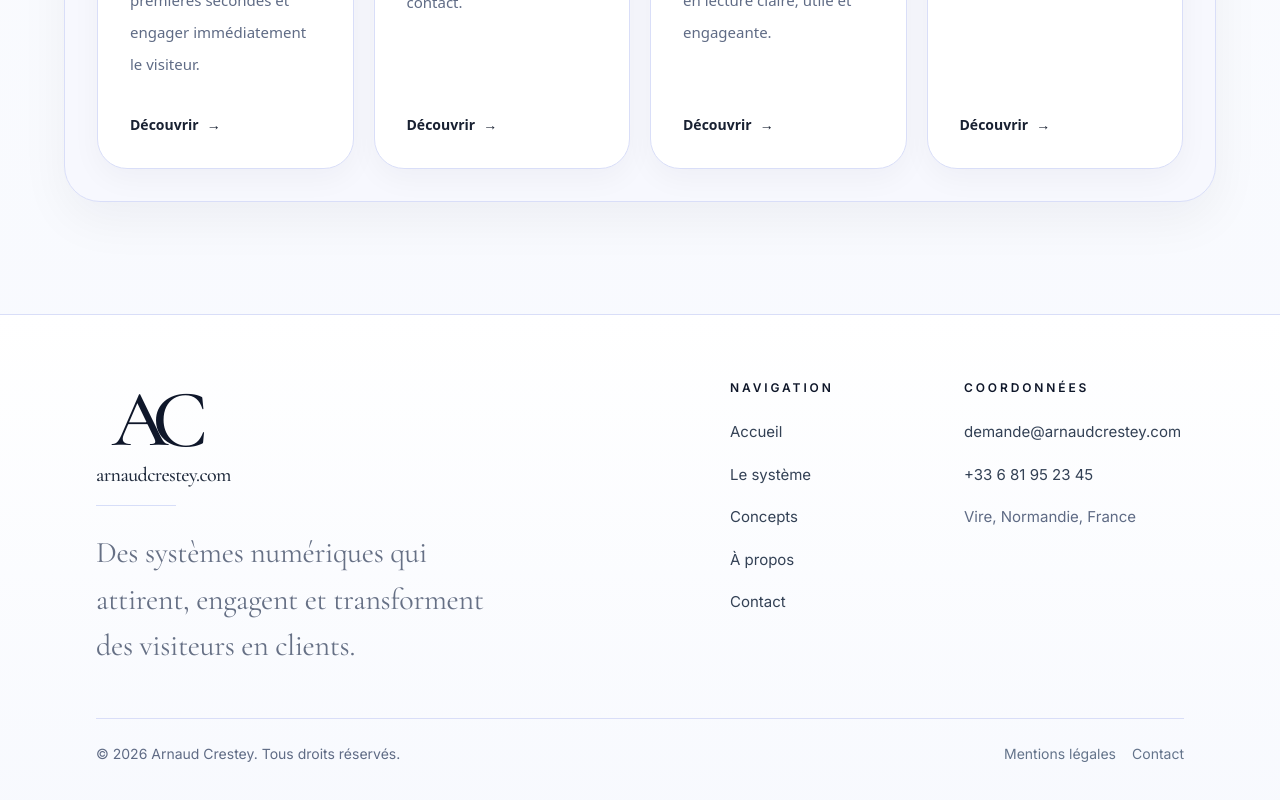
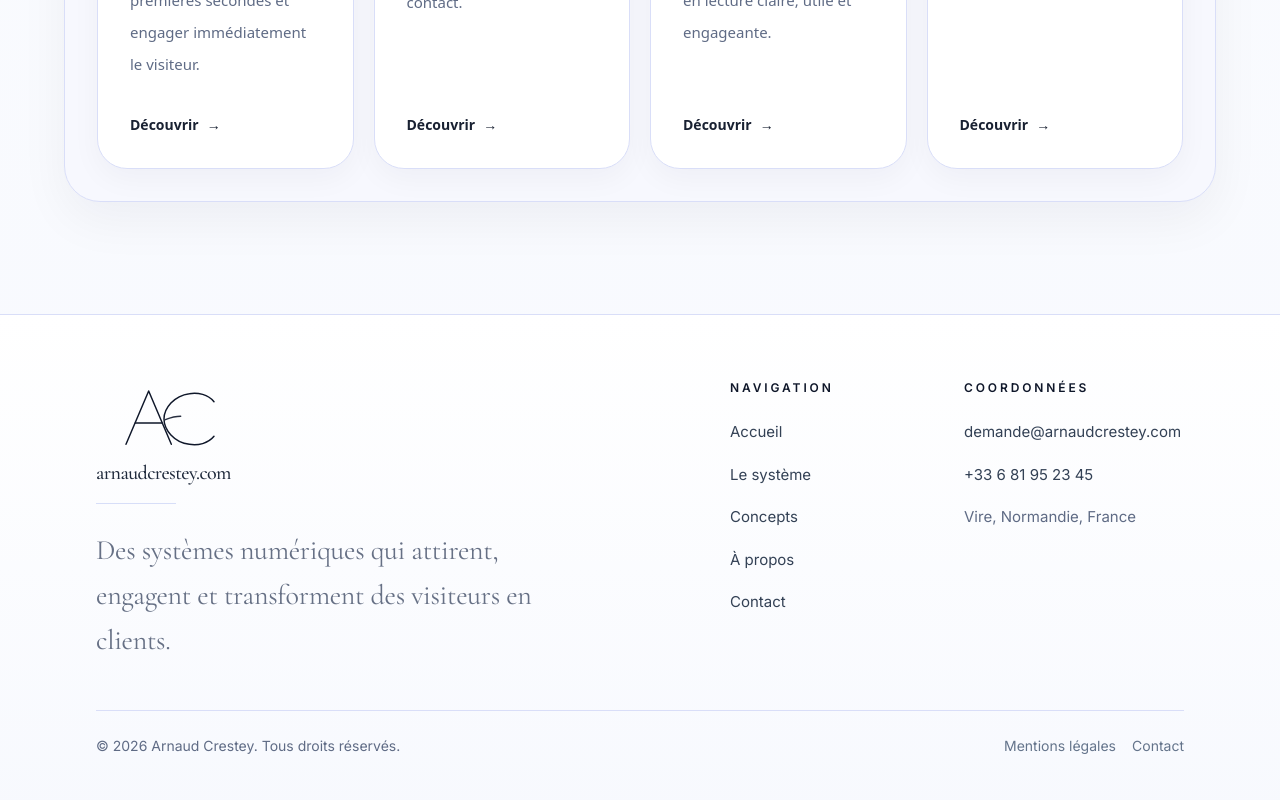
Before and after one commit to arnaudcrestey/portail-site-vitrine, a Next.js app: page / in a window 1280 px wide. Shown: the part 2486-3286 px from the top of the page. Built offline with nearby package versions, Linux system fonts and the light colour scheme.

Commit message:
Update footer.tsx

```diff
--- a/components/footer.tsx
+++ b/components/footer.tsx
@@ -14,16 +14,29 @@ const sans = Inter({
 
 function MonogramAC() {
   return (
-    <div
-      className={`${serif.className} relative flex h-[74px] w-[118px] items-center justify-center text-[#0f172a] sm:h-[82px] sm:w-[128px]`}
-      aria-label="AC"
-    >
-      <span className="absolute left-[18px] top-1/2 -translate-y-1/2 text-[72px] font-medium leading-none tracking-[-0.08em] sm:left-[16px] sm:text-[80px]">
-        A
-      </span>
-      <span className="absolute left-[54px] top-1/2 -translate-y-1/2 text-[74px] font-medium leading-none tracking-[-0.09em] sm:left-[56px] sm:text-[82px]">
-        C
-      </span>
+    <div className="flex items-center justify-center md:justify-start" aria-label="Monogramme AC">
+      <svg
+        viewBox="0 0 220 120"
+        className="h-[72px] w-[132px] sm:h-[80px] sm:w-[148px]"
+        role="img"
+        aria-hidden="true"
+      >
+        <g fill="none" stroke="#0f172a" strokeWidth="2.2" strokeLinecap="round" strokeLinejoin="round">
+          {/* A */}
+          <path d="M44 98 L78 18 L112 98" />
+          <path d="M58 66 H98" />
+
+          {/* C */}
+          <path d="M176 34
+                   C167 23, 152 20, 139 22
+                   C116 25, 101 44, 101 60
+                   C101 76, 116 95, 139 98
+                   C152 100, 167 97, 176 86" />
+
+          {/* liaison discrète A/C */}
+          <path d="M103 61 C111 58, 118 56, 126 56" opacity="0.9" />
+        </g>
+      </svg>
     </div>
   );
 }
@@ -34,7 +47,7 @@ export function Footer() {
       <div className="mx-auto max-w-6xl px-5 py-12 sm:px-6 sm:py-14 lg:px-8 lg:py-16">
         <div className="grid gap-12 md:grid-cols-[minmax(0,1.15fr)_170px_220px] md:items-start md:gap-16">
           <div className="flex justify-center md:justify-start">
-            <div className="max-w-[430px] text-center md:text-left">
+            <div className="max-w-[470px] text-center md:text-left">
               <Link href="/" className="inline-flex flex-col items-center md:items-start">
                 <MonogramAC />
 
@@ -48,7 +61,7 @@ export function Footer() {
               <div className="mx-auto mt-5 h-px w-20 bg-[#d7def8] md:mx-0" />
 
               <p
-                className={`${serif.className} mt-6 text-[26px] font-normal leading-[1.55] tracking-[-0.01em] text-[#667085] sm:text-[30px] md:max-w-[540px]`}
+                className={`${serif.className} mt-6 text-[24px] leading-[1.6] tracking-[-0.01em] text-[#667085] sm:text-[28px] md:max-w-[560px]`}
               >
                 Des systèmes numériques qui attirent, engagent et transforment des visiteurs en clients.
               </p>
```
